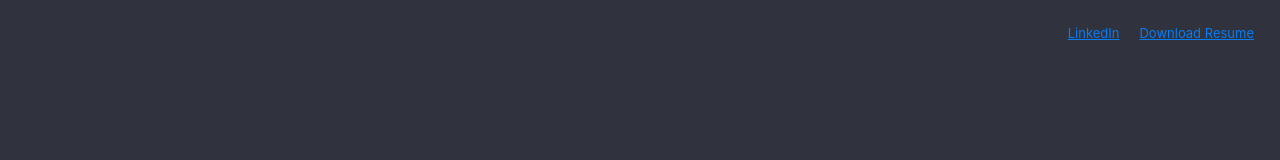
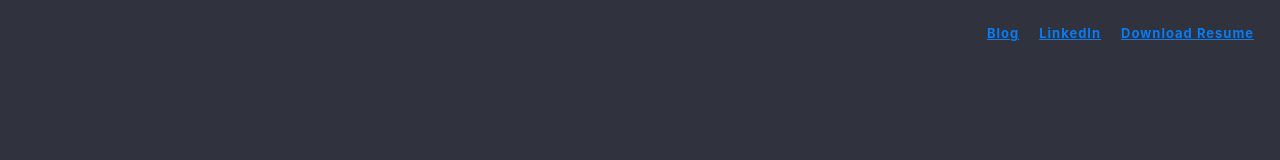
Before and after one commit to erkgmz/react-next, a Next.js app: page / in a window 1280 px wide. Shown: the top 160 px of the page. Built offline with nearby package versions, Linux system fonts and the light colour scheme.

Commit message:
Add home and blog links

```diff
--- a/components/header.tsx
+++ b/components/header.tsx
@@ -1,7 +1,29 @@
+import Link from 'next/link';
+import { useEffect, useState } from 'react';
+
 const Header = () => {
+  const [pathName, setPathName] = useState('/');
+  useEffect(() => {
+    setPathName(location.pathname);
+  }, []);
+
   return (
     <nav>
       <ul>
+        {pathName !== '/' && (
+          <li>
+            <Link href="/">
+              <a>Home</a>
+            </Link>
+          </li>
+        )}
+        {pathName !== '/blog' && (
+          <li>
+            <Link href="/blog">
+              <a>Blog</a>
+            </Link>
+          </li>
+        )}
         <li>
           <a href="//www.linkedin.com/in/erkgmz/">LinkedIn</a>
         </li>
@@ -26,6 +48,8 @@ const Header = () => {
         }
         a {
           font-size: 13px;
+          font-weight: 700;
+          letter-spacing: 1px;
         }
       `}</style>
     </nav>
```
